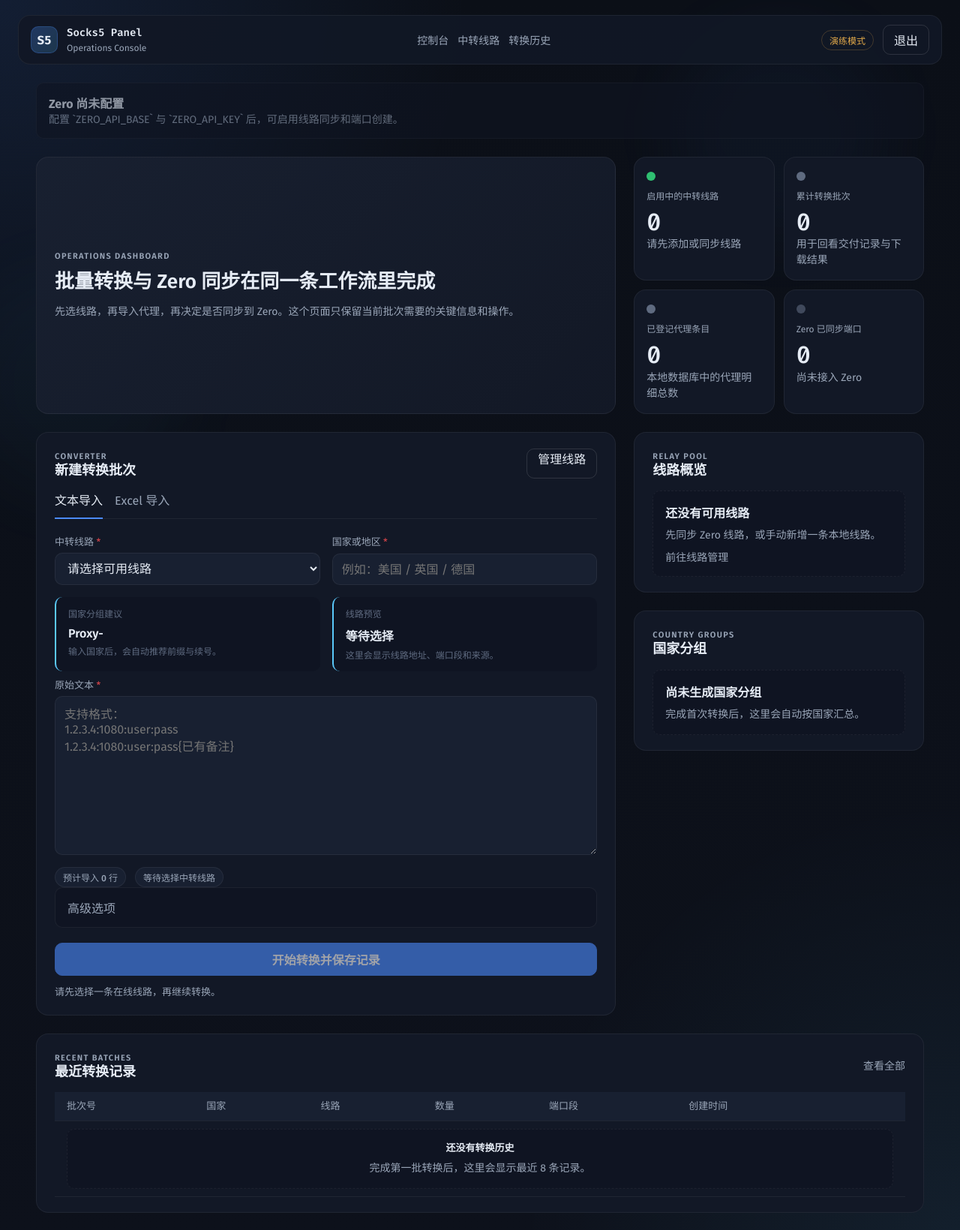
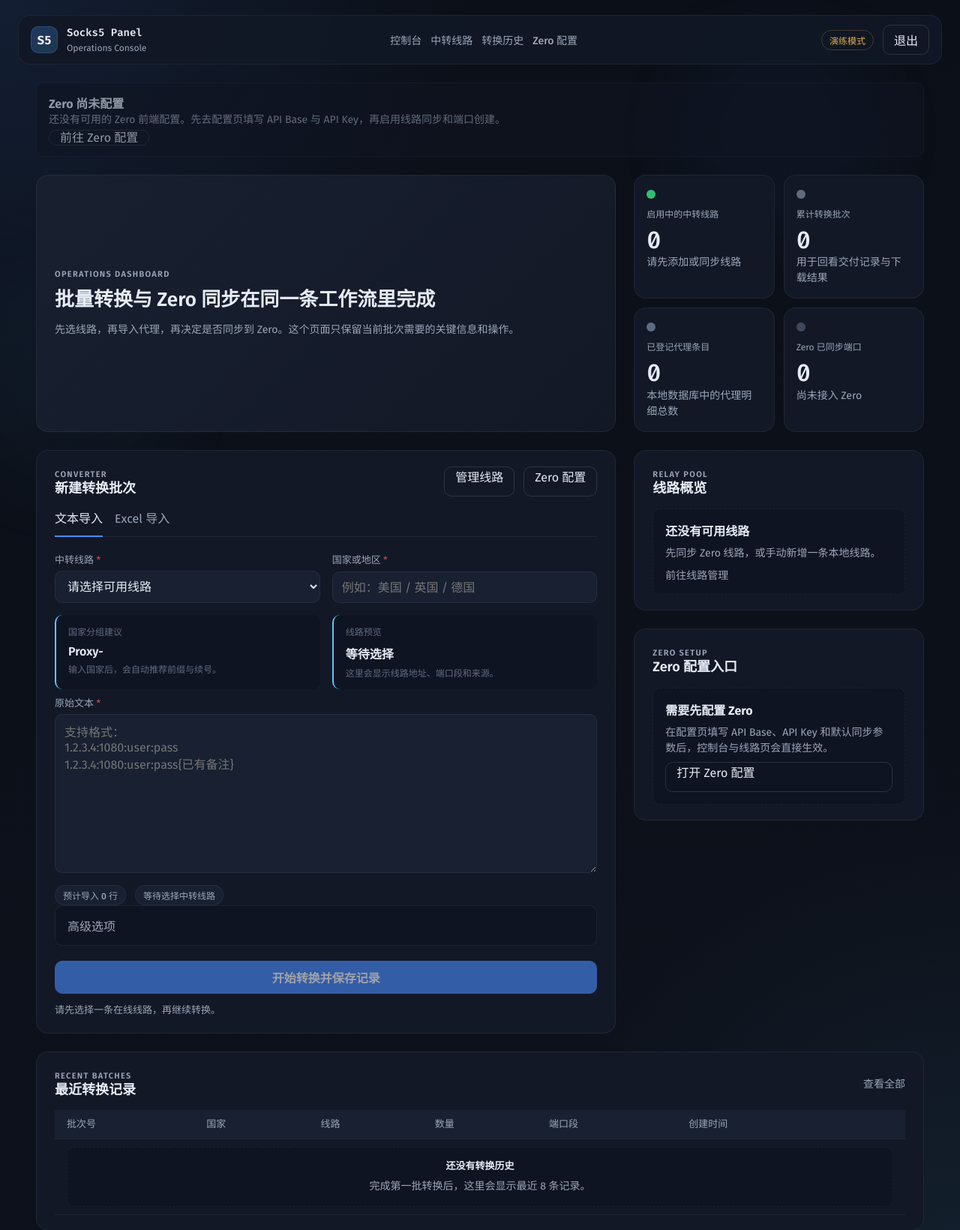
Before and after one commit to WithZeng/Socks5-Panel, a Flask app: page / in a window 1280 px wide. Shown: the top 1640 px of the page at 75% size. Before the commit the page ends 1617 px from the top, so only its background shows below. Run offline with Flask 3, Linux system fonts and the light colour scheme; the visitor is signed in with stand-in values (Sample User, id 1); some libraries are stand-ins or nearby versions.

Commit message:
Add Zero settings page and persistence

```diff
--- a/panel/__init__.py
+++ b/panel/__init__.py
@@ -33,6 +33,11 @@ def create_app() -> Flask:
 
 def ensure_compatible_schema() -> None:
     inspector = inspect(db.engine)
+    tables = set(inspector.get_table_names())
+
+    if "app_settings" not in tables:
+        db.create_all()
+        inspector = inspect(db.engine)
 
     relay_columns = {column["name"] for column in inspector.get_columns("relay_servers")}
     proxy_columns = {column["name"] for column in inspector.get_columns("proxy_records")}
--- a/panel/views.py
+++ b/panel/views.py
@@ -11,7 +11,7 @@ from flask import (
 )
 
 from .auth import authenticate, is_logged_in, login_required
-from .models import ConversionBatch, RelayServer, db
+from .models import AppSetting, ConversionBatch, RelayServer, db
 from .services import (
     COMMON_COUNTRIES,
     ConversionError,
@@ -50,7 +50,7 @@ def register_routes(app):
         return {
             "admin_logged_in": is_logged_in(),
             "common_countries": COMMON_COUNTRIES,
-            "zero_dry_run": current_app.config["ZERO_DRY_RUN"],
+            "zero_dry_run": get_zero_runtime_config()["dry_run"],
         }
 
     @app.get("/health")
@@ -110,8 +110,8 @@ def register_routes(app):
             default_remark_prefix=build_country_remark_prefix(""),
             zero_health=zero_health,
             forward_endpoints=forward_endpoints,
-            default_forward_endpoint_ids=current_app.config["ZERO_DEFAULT_FORWARD_ENDPOINT_IDS"],
-            default_chain_fixed_hops_num=current_app.config["ZERO_DEFAULT_CHAIN_FIXED_HOPS_NUM"],
+            default_forward_endpoint_ids=get_zero_runtime_config()["default_forward_endpoint_ids"],
+            default_chain_fixed_hops_num=get_zero_runtime_config()["default_chain_fixed_hops_num"],
         )
 
     @app.post("/convert")
@@ -124,8 +124,8 @@ def register_routes(app):
         remark_start = request.form.get("remark_start", type=int) or 1
         manual_start_port = request.form.get("start_port", type=int)
         sync_to_zero = request.form.get("sync_to_zero") == "on"
-        chain_fixed_hops_num = request.form.get("chain_fixed_hops_num", type=int) or current_app.config[
-            "ZERO_DEFAULT_CHAIN_FIXED_HOPS_NUM"
+        chain_fixed_hops_num = request.form.get("chain_fixed_hops_num", type=int) or get_zero_runtime_config()[
+            "default_chain_fixed_hops_num"
         ]
         enable_udp = request.form.get("enable_udp") == "on"
         forward_endpoint_ids = request.form.getlist("forward_endpoint_ids")
@@ -174,7 +174,7 @@ def register_routes(app):
 
                 client = get_zero_client()
                 effective_forward_endpoint_ids = (
-                    selected_forward_endpoint_ids or current_app.config["ZERO_DEFAULT_FORWARD_ENDPOINT_IDS"]
+                    selected_forward_endpoint_ids or get_zero_runtime_config()["default_forward_endpoint_ids"]
                 )
                 results = create_ports_for_payload(
                     client,
@@ -226,6 +226,46 @@ def register_routes(app):
         edit_id = request.args.get("edit", type=int)
         relay_to_edit = RelayServer.query.get(edit_id) if edit_id else None
         return render_template("relays.html", relays=relays, relay_to_edit=relay_to_edit)
+
+    @app.route("/settings/zero", methods=["GET", "POST"])
+    @login_required
+    def zero_settings():
+        current_settings = get_zero_runtime_config()
+
+        if request.method == "POST":
+            base_url = request.form.get("zero_api_base", "").strip().rstrip("/")
+            api_key = request.form.get("zero_api_key", "").strip()
+            timeout = request.form.get("zero_api_timeout", type=float) or 10
+            dry_run = request.form.get("zero_dry_run") == "on"
+            default_forward_endpoint_ids = normalize_forward_endpoint_ids(request.form.get("zero_default_forward_endpoint_ids", ""))
+            default_chain_fixed_hops_num = request.form.get("zero_default_chain_fixed_hops_num", type=int) or 2
+
+            set_app_setting("ZERO_API_BASE", base_url)
+            set_app_setting("ZERO_API_KEY", api_key)
+            set_app_setting("ZERO_API_TIMEOUT", str(timeout))
+            set_app_setting("ZERO_DRY_RUN", "true" if dry_run else "false")
+            set_app_setting(
+                "ZERO_DEFAULT_FORWARD_ENDPOINT_IDS",
+                ",".join(str(item) for item in default_forward_endpoint_ids),
+            )
+            set_app_setting("ZERO_DEFAULT_CHAIN_FIXED_HOPS_NUM", str(default_chain_fixed_hops_num))
+            db.session.commit()
+
+            flash("Zero 配置已保存。", "success")
+            return redirect(url_for("zero_settings"))
+
+        zero_health = None
+        if has_zero_config():
+            try:
+                zero_health = get_zero_health_payload()
+            except ZeroAPIError as exc:
+                zero_health = {"ok": False, "error": str(exc)}
+
+        return render_template(
+            "zero_settings.html",
+            zero_settings=current_settings,
+            zero_health=zero_health,
+        )
 
     @app.post("/relays/save")
     @login_required
@@ -404,17 +444,17 @@ def register_routes(app):
 
 
 def has_zero_config() -> bool:
-    config = current_app.config
-    return bool(config.get("ZERO_API_BASE") and config.get("ZERO_API_KEY"))
+    config = get_zero_runtime_config()
+    return bool(config.get("base_url") and config.get("api_key"))
 
 
 def get_zero_client() -> ZeroClient:
-    config = current_app.config
+    config = get_zero_runtime_config()
     return ZeroClient(
-        base_url=config["ZERO_API_BASE"],
-        api_key=config["ZERO_API_KEY"],
-        timeout=config["ZERO_API_TIMEOUT"],
-        dry_run=config["ZERO_DRY_RUN"],
+        base_url=config["base_url"],
+        api_key=config["api_key"],
+        timeout=config["timeout"],
+        dry_run=config["dry_run"],
     )
 
 
@@ -426,7 +466,7 @@ def get_zero_health_payload() -> dict:
         "subscription_valid_until": data.get("valid_until") or data.get("expired_at") or "",
         "lines_count": len(lines),
         "is_admin": data.get("is_admin"),
-        "dry_run": current_app.config["ZERO_DRY_RUN"],
+        "dry_run": get_zero_runtime_config()["dry_run"],
     }
 
 
@@ -434,3 +474,47 @@ def fetch_forward_endpoints() -> list[dict]:
     data, _ = get_zero_client().list_forward_endpoints()
     raw_items = data if isinstance(data, list) else data.get("items") or data.get("data") or []
     return summarize_forward_endpoints(raw_items)
+
+
+def get_app_setting(key: str) -> str | None:
+    setting = AppSetting.query.filter_by(key=key).first()
+    return setting.value if setting else None
+
+
+def set_app_setting(key: str, value: str) -> None:
+    setting = AppSetting.query.filter_by(key=key).first()
+    if setting is None:
+        setting = AppSetting(key=key, value=value)
+        db.session.add(setting)
+    else:
+        setting.value = value
+
+
+def normalize_forward_endpoint_ids(raw_value: str) -> list[int]:
+    return [int(item.strip()) for item in raw_value.split(",") if item.strip().isdigit()]
+
+
+def get_zero_runtime_config() -> dict:
+    app_config = current_app.config
+
+    base_url = get_app_setting("ZERO_API_BASE")
+    api_key = get_app_setting("ZERO_API_KEY")
+    timeout = get_app_setting("ZERO_API_TIMEOUT")
+    dry_run = get_app_setting("ZERO_DRY_RUN")
+    default_forward_endpoint_ids = get_app_setting("ZERO_DEFAULT_FORWARD_ENDPOINT_IDS")
+    default_chain_fixed_hops_num = get_app_setting("ZERO_DEFAULT_CHAIN_FIXED_HOPS_NUM")
+
+    return {
+        "base_url": (base_url if base_url is not None else app_config["ZERO_API_BASE"]).rstrip("/"),
+        "api_key": api_key if api_key is not None else app_config["ZERO_API_KEY"],
+        "timeout": float(timeout if timeout is not None else app_config["ZERO_API_TIMEOUT"]),
+        "dry_run": (dry_run if dry_run is not None else str(app_config["ZERO_DRY_RUN"]).lower()) == "true",
+        "default_forward_endpoint_ids": normalize_forward_endpoint_ids(default_forward_endpoint_ids)
+        if default_forward_endpoint_ids is not None
+        else list(app_config["ZERO_DEFAULT_FORWARD_ENDPOINT_IDS"]),
+        "default_chain_fixed_hops_num": int(
+            default_chain_fixed_hops_num
+            if default_chain_fixed_hops_num is not None
+            else app_config["ZERO_DEFAULT_CHAIN_FIXED_HOPS_NUM"]
+        ),
+    }
--- a/static/css/styles.css
+++ b/static/css/styles.css
@@ -294,7 +294,8 @@ pre,
 .dashboard-grid,
 .detail-tabs-grid,
 .summary-strip,
-.relay-layout {
+.relay-layout,
+.settings-layout {
   display: grid;
   gap: 24px;
 }
@@ -770,6 +771,22 @@ tbody tr:hover {
   grid-template-columns: minmax(0, 7fr) minmax(320px, 5fr);
 }
 
+.settings-layout {
+  grid-template-columns: minmax(0, 7fr) minmax(320px, 5fr);
+}
+
+.settings-card,
+.settings-side-card {
+  padding: 20px 24px;
+}
+
+.settings-actions {
+  display: flex;
+  gap: 12px;
+  flex-wrap: wrap;
+  margin-top: 16px;
+}
+
 .summary-strip {
   grid-template-columns: repeat(3, minmax(0, 1fr));
   margin-bottom: 24px;
@@ -828,7 +845,8 @@ tbody tr:hover {
   .dashboard-grid,
   .detail-tabs-grid,
   .relay-layout,
-  .summary-strip {
+  .summary-strip,
+  .settings-layout {
     grid-template-columns: 1fr;
   }
 }
--- a/templates/base.html
+++ b/templates/base.html
@@ -28,6 +28,7 @@
             <a href="{{ url_for('dashboard') }}" class="topnav-link">控制台</a>
             <a href="{{ url_for('relay_list') }}" class="topnav-link">中转线路</a>
             <a href="{{ url_for('history') }}" class="topnav-link">转换历史</a>
+            <a href="{{ url_for('zero_settings') }}" class="topnav-link">Zero 配置</a>
           </nav>
 
           <div class="topbar-actions">
--- a/templates/dashboard.html
+++ b/templates/dashboard.html
@@ -22,12 +22,17 @@
         {% elif zero_health and not zero_health.ok %}
           当前无法读取 Zero 健康状态，请先检查 API 配置或网络连通性。
         {% elif not zero_health %}
-          配置 `ZERO_API_BASE` 与 `ZERO_API_KEY` 后，可启用线路同步和端口创建。
+          还没有可用的 Zero 前端配置。先去配置页填写 API Base 与 API Key，再启用线路同步和端口创建。
         {% else %}
           已检测到 {{ zero_health.lines_count }} 条 Zero 线路，可直接用于同步和转换。
         {% endif %}
       </p>
     </div>
+    {% if not zero_health %}
+      <a href="{{ url_for('zero_settings') }}" class="secondary-button">前往 Zero 配置</a>
+    {% elif zero_health and not zero_health.ok %}
+      <a href="{{ url_for('zero_settings') }}" class="secondary-button">检查 Zero 配置</a>
+    {% endif %}
   </section>
 
   <section class="hero-grid">
@@ -80,7 +85,10 @@
           <span class="eyebrow">Converter</span>
           <h2>新建转换批次</h2>
         </div>
-        <a href="{{ url_for('relay_list') }}" class="secondary-button">管理线路</a>
+        <div class="inline-meta">
+          <a href="{{ url_for('relay_list') }}" class="secondary-button">管理线路</a>
+          <a href="{{ url_for('zero_settings') }}" class="ghost-button">Zero 配置</a>
+        </div>
       </div>
 
       <div class="tabs" data-tabs role="tablist" aria-label="导入方式">
@@ -184,7 +192,7 @@
             <input type="checkbox" name="sync_to_zero" {% if zero_health %}checked{% endif %} {% if not zero_health %}disabled{% endif %} data-sync-toggle>
             <span>同步到 Zero</span>
             {% if not zero_health %}
-              <small class="helper-text">当前未配置 Zero API，只会生成本地批次。</small>
+              <small class="helper-text">当前未配置 Zero API。先去 <a href="{{ url_for('zero_settings') }}" class="inline-link">Zero 配置</a> 页面保存后再启用。</small>
             {% endif %}
           </label>
 
@@ -202,7 +210,7 @@
                 </option>
               {% endfor %}
             </select>
-            <small class="helper-text">未选择时，将回退到 `ZERO_DEFAULT_FORWARD_ENDPOINT_IDS`。</small>
+            <small class="helper-text">未选择时，将回退到默认落地节点配置。</small>
           </label>
         </div>
       </details>
@@ -252,38 +260,15 @@
       <section class="card surface side-card">
         <div class="panel-head">
           <div>
-            <span class="eyebrow">Country Groups</span>
-            <h2>国家分组</h2>
+            <span class="eyebrow">Zero Setup</span>
+            <h2>Zero 配置入口</h2>
           </div>
         </div>
-        {% if country_groups %}
-          <div class="accordion-list">
-            {% for group in country_groups %}
-              <details class="country-group">
-                <summary>
-                  <div>
-                    <strong>{{ group.country }}</strong>
-                    <small>最近登记 {{ group.latest_at|datetime_cn }}</small>
-                  </div>
-                  <span class="mini-badge">{{ group.count }} 条</span>
-                </summary>
-                <div class="country-body">
-                  {% for record in group.records %}
-                    <div class="record-chip">
-                      <span>{{ record.remark }}</span>
-                      <code>{{ record.origin_host }}:{{ record.origin_port }}</code>
-                    </div>
-                  {% endfor %}
-                </div>
-              </details>
-            {% endfor %}
-          </div>
-        {% else %}
-          <div class="empty-state">
-            <strong>尚未生成国家分组</strong>
-            <p>完成首次转换后，这里会自动按国家汇总。</p>
-          </div>
-        {% endif %}
+        <div class="empty-state">
+          <strong>{% if zero_health %}当前配置已就绪{% else %}需要先配置 Zero{% endif %}</strong>
+          <p>在配置页填写 API Base、API Key 和默认同步参数后，控制台与线路页会直接生效。</p>
+          <a href="{{ url_for('zero_settings') }}" class="secondary-button">打开 Zero 配置</a>
+        </div>
       </section>
     </aside>
   </section>
```
Also changed, not shown: panel/models.py (+8 -0 lines), templates/zero_settings.html (added, +96 -0 lines).
